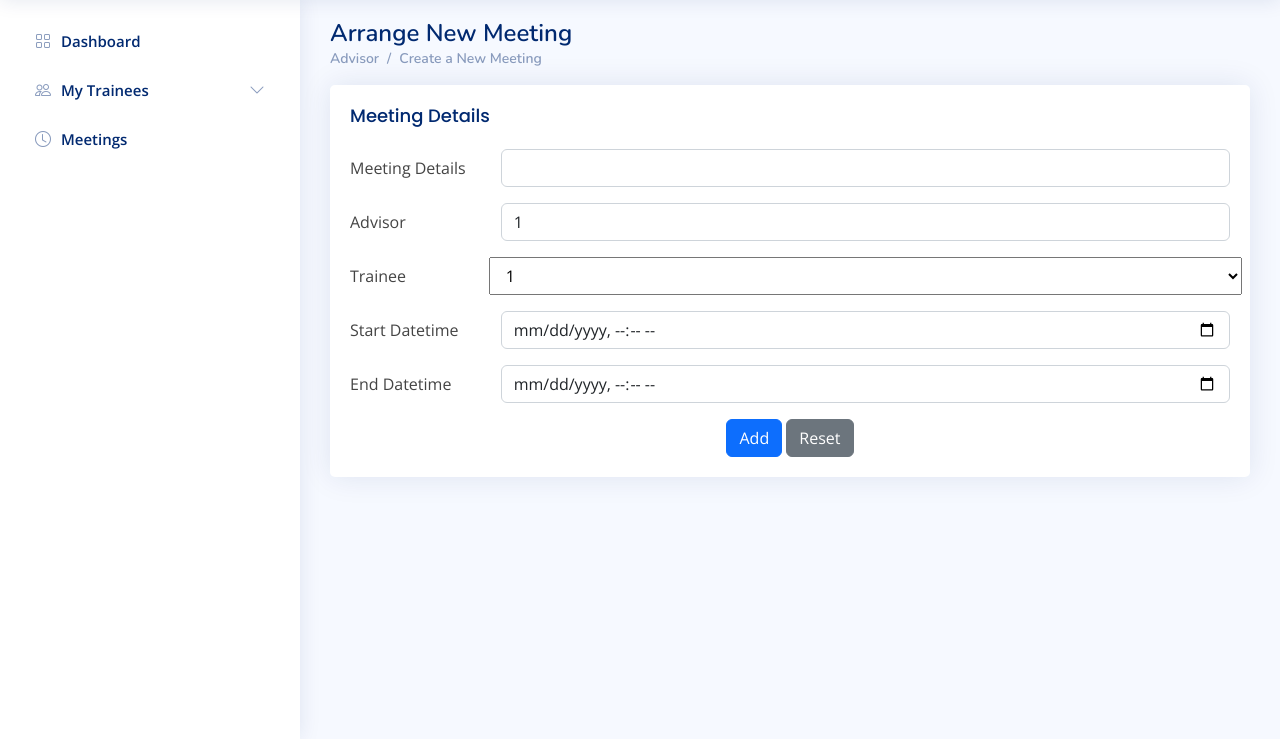
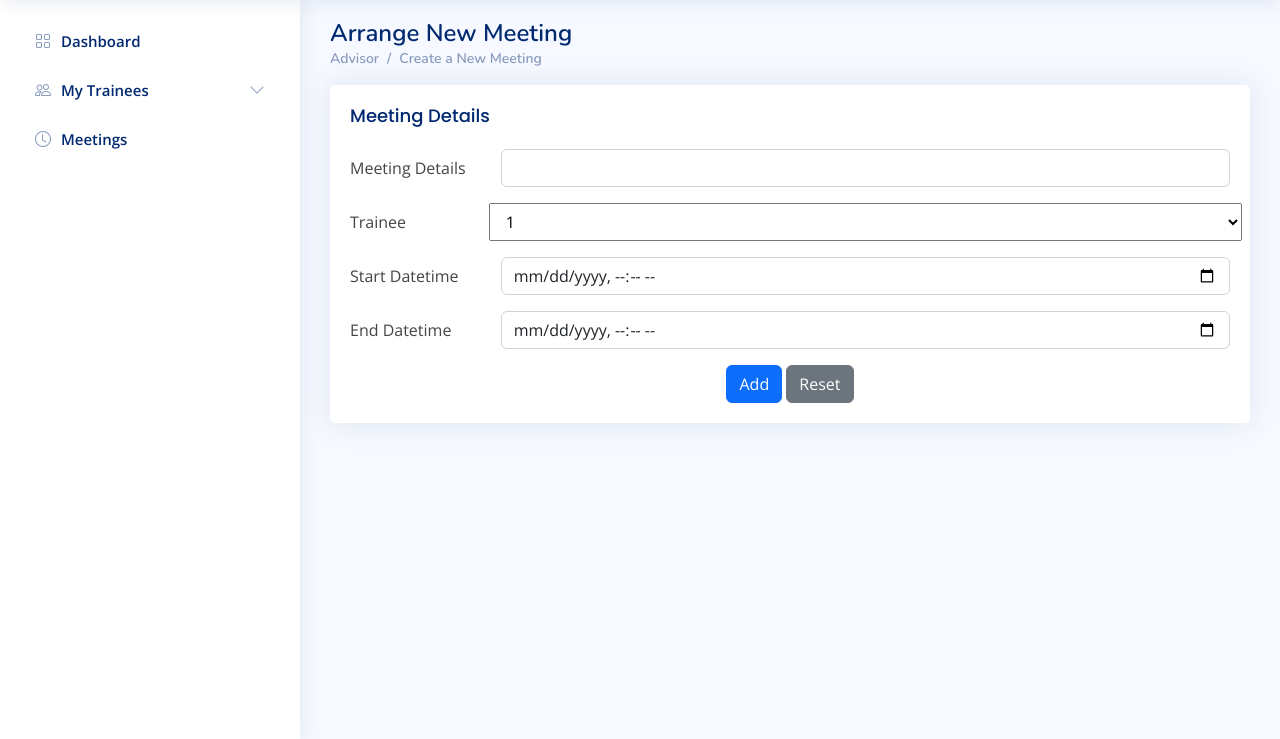
Before and after one commit to GhadeerHayek/TMS-Flask, a Flask app: template templates/advisor/advisor-new-meeting.html in a window 1280 px wide. Shown: the part 61-800 px from the top of the page. Run offline with Flask 3, Linux system fonts and the light colour scheme; the template is opened without the code that fills it: most values are stand-ins (such as "Sample title", 1, 10 or a date in 2020); some libraries are stand-ins or nearby versions.

Commit message:
fix meetings feature

```diff
--- a/templates/advisor/advisor-new-meeting.html
+++ b/templates/advisor/advisor-new-meeting.html
@@ -21,36 +21,48 @@
                     <div class="card">
                         <div class="card-body">
                             <h5 class="card-title">Meeting Details</h5>
-                            <!-- Horizontal Form -->
-
-                            <form method="POST"  action="{{ url_for('advisor.handle_advisor_meeting_add')}}">
-
+                            <form method="POST" action="{{ url_for('advisor.handle_advisor_meeting_add') }}">
                                 <div class="row mb-3">
                                     <label for="details" class="col-sm-2 col-form-label">Meeting Details</label>
                                     <div class="col-sm-10">
                                         <input type="text" class="form-control" id="details" name="details">
                                     </div>
                                 </div>
+
+                                <!-- If the meeting is related to the training registration, then this field should be linked to the registration process -->
+                                <!-- You may select the trainee ID, but in the fact, the backend receives the registration process id -->
                                 <div class="row mb-3">
-                                    <label for="advisor" class="col-sm-2 col-form-label">Advisor</label>
-                                    <div class="col-sm-10">
-                                        <input type="number" class="form-control" id="advisor" name="advisor"
-                                               value="{{ advisor.advisorID }}">
-                                    </div>
-                                </div>
-                                <div class="row mb-3">
-
                                     <label for="registrationID" class="col-sm-2 col-form-label">Trainee</label>
-                                    <select class="col-sm-10" class="form-control" id="registrationID" name="registrationID">
+                                    <select class="col-sm-10" class="form-control" id="registrationID"
+                                            name="registrationID">
                                         {% for record in registration_records %}
-                                        <option value="{{ record.ID }}">{{ record.traineeID }}</option>
+                                            <option value="{{ record.ID }}">{{ record.traineeID }}</option>
                                         {% endfor %}
                                     </select>
+                                </div>
+
+
+{#                                <div class="row mb-3">#}
+{#                                    <label for="advisor" class="col-sm-2 col-form-label">Advisor</label>#}
 {#                                    <div class="col-sm-10">#}
-{#                                        <input type="number" class="form-control" id="trainee" name="trainee"#}
-{#                                               value="{{ registration_record.traineeID }}">#}
+{#                                        <input type="number" class="form-control" id="advisor" name="advisor"#}
+{#                                               value="{{ advisor.advisorID }}">#}
 {#                                    </div>#}
-                                </div>
+{#                                </div>#}
+{#                                <div class="row mb-3">#}
+{##}
+{#                                    <label for="registrationID" class="col-sm-2 col-form-label">Trainee</label>#}
+{#                                    <select class="col-sm-10" class="form-control" id="registrationID"#}
+{#                                            name="registrationID">#}
+{#                                        {% for record in registration_records %}#}
+{#                                            <option value="{{ record.ID }}">{{ record.traineeID }}</option>#}
+{#                                        {% endfor %}#}
+{#                                    </select>#}
+                                    {#                                    <div class="col-sm-10">#}
+                                    {#                                        <input type="number" class="form-control" id="trainee" name="trainee"#}
+                                    {#                                               value="{{ registration_record.traineeID }}">#}
+                                    {#                                    </div>#}
+{#                                </div>#}
                                 <div class="row mb-3">
                                     <label for="start" class="col-sm-2 col-form-label">Start Datetime</label>
                                     <div class="col-sm-10">
```
Also changed, not shown: controller/advisor_controller.py (+16 -5 lines), helpers/helper.py (+9 -4 lines), templates/advisor/advisor-meetings.html (+6 -14 lines).
